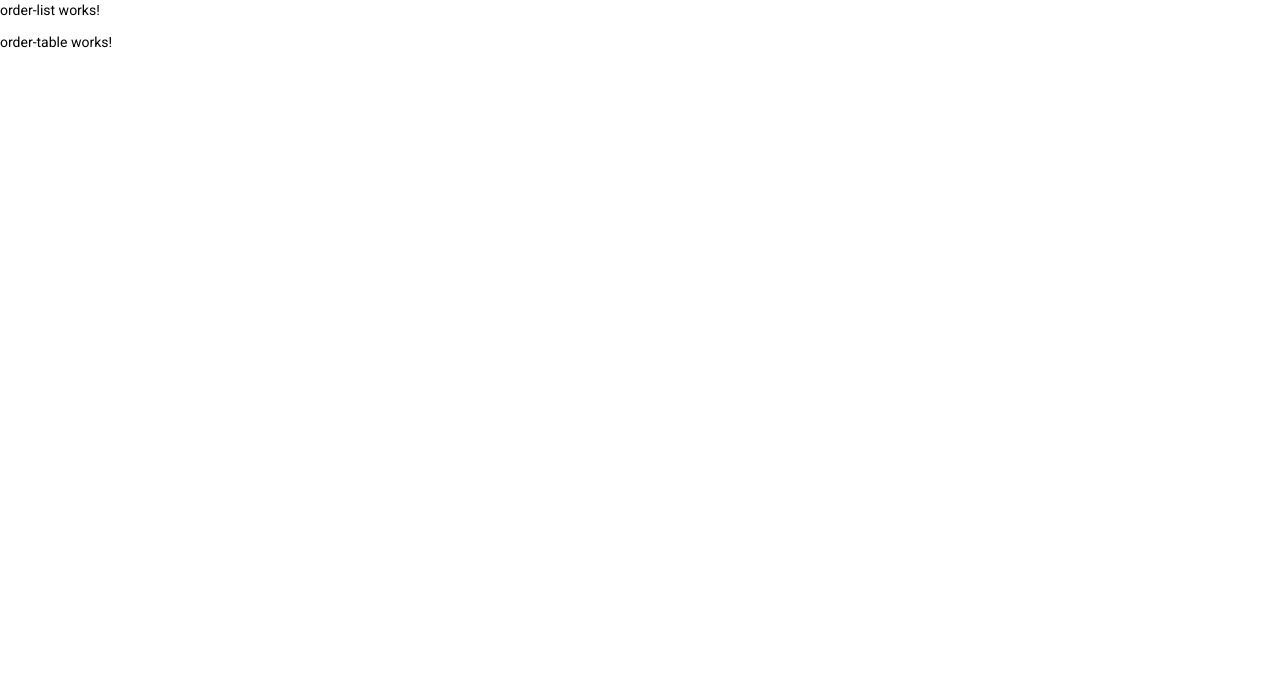
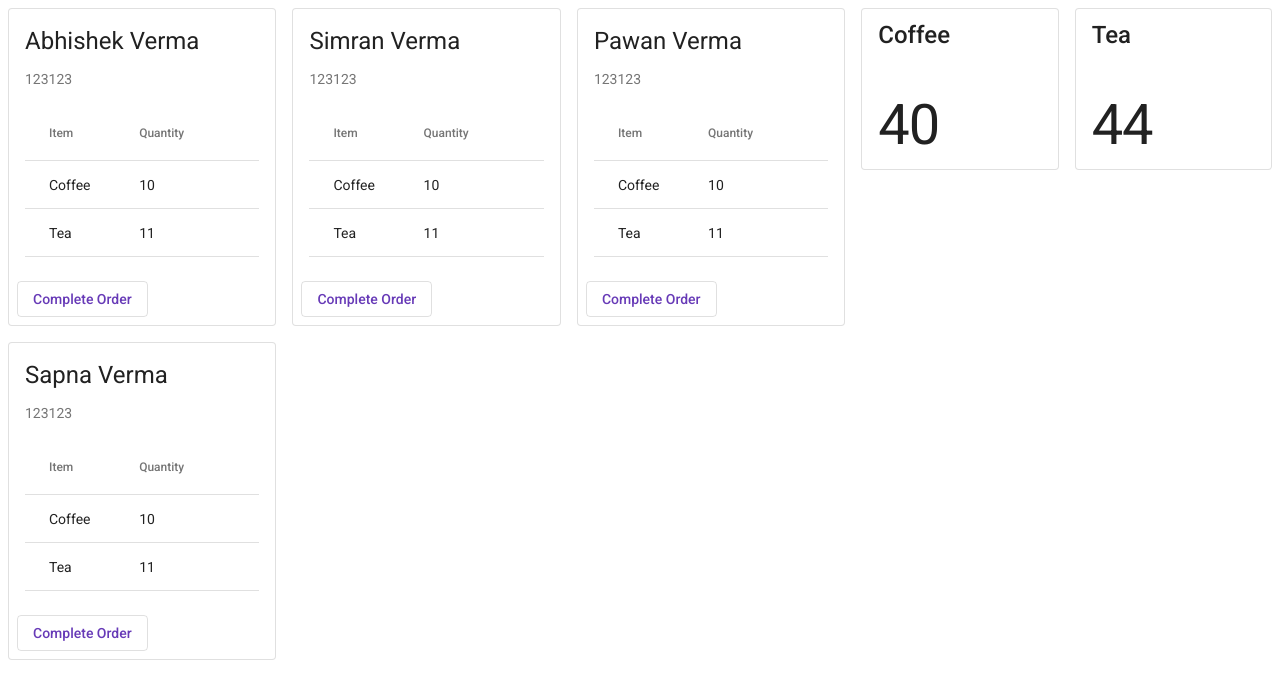
Before and after one commit to mrcreatist/orders-ui, an Angular app: page /orders in a window 1280 px wide. Shown: the top 698 px of the page. Built offline with nearby package versions, Linux system fonts and the light colour scheme.

Commit message:
added orders working

```diff
--- a/src/app/orders/order-list/order-list.component.html
+++ b/src/app/orders/order-list/order-list.component.html
@@ -1 +1,7 @@
-<p>order-list works!</p>
+<mat-card class="mat-elevation-z0">
+    <mat-card-title>{{item}}</mat-card-title>
+    <!-- <mat-card-subtitle>{{name}}</mat-card-subtitle> -->
+    <mat-card-content>
+        <h1 class="mat-display-3">{{quantity}}</h1>
+    </mat-card-content>
+</mat-card>
--- a/src/app/orders/order-list/order-list.component.scss
+++ b/src/app/orders/order-list/order-list.component.scss
@@ -0,0 +1,12 @@
+mat-card {
+    border: 1px solid rgba(0,0,0,.12);
+    width: auto;
+    margin: 0.5rem;
+    position: relative;
+    height: 8rem;
+
+    mat-card-content {
+        position: absolute;
+        bottom: 1rem;
+    }
+}
--- a/src/app/orders/order-list/order-list.component.ts
+++ b/src/app/orders/order-list/order-list.component.ts
@@ -1,4 +1,4 @@
-import { Component, OnInit } from '@angular/core';
+import { Component, OnInit, Input } from '@angular/core';
 
 @Component({
   selector: 'app-order-list',
@@ -6,6 +6,9 @@ import { Component, OnInit } from '@angular/core';
   styleUrls: ['./order-list.component.scss']
 })
 export class OrderListComponent implements OnInit {
+  @Input() item: string;
+  @Input() quantity: number;
+  @Input() name: string;
 
   constructor() { }
 
--- a/src/app/orders/order-table/order-table.component.html
+++ b/src/app/orders/order-table/order-table.component.html
@@ -1 +1,32 @@
-<p>order-table works!</p>
+<mat-card class="mat-elevation-z0" [ngStyle]="{'opacity': data.active ? '1' : '0.2'}">
+    <mat-card-title>
+        <h1>{{data.name}}</h1>
+    </mat-card-title>
+    <mat-card-subtitle>{{data.order_id}}</mat-card-subtitle>
+    <mat-card-content [ngStyle]="{'text-decoration': data.active ? 'none' : 'line-through'}">
+        <table mat-table [dataSource]="data.data">
+
+            <ng-container matColumnDef="item">
+                <th mat-header-cell *matHeaderCellDef> Item </th>
+                <td mat-cell *matCellDef="let element"> {{element.item}} </td>
+            </ng-container>
+
+            <ng-container matColumnDef="quantity">
+                <th mat-header-cell *matHeaderCellDef> Quantity </th>
+                <td mat-cell *matCellDef="let element"> {{element.quantity}} </td>
+            </ng-container>
+
+            <ng-container matColumnDef="status">
+                <th mat-header-cell *matHeaderCellDef> Status </th>
+                <td mat-cell *matCellDef="let element">
+                    <button mat-stroked-button color="primary" (click)="complete()">done</button> </td>
+            </ng-container>
+
+            <tr mat-header-row *matHeaderRowDef="displayedColumns"></tr>
+            <tr mat-row *matRowDef="let row; columns: displayedColumns;"></tr>
+        </table>
+    </mat-card-content>
+    <mat-card-actions>
+        <button mat-stroked-button color="primary" (click)="complete(data.order_id)">Complete Order</button>
+    </mat-card-actions>
+</mat-card>
--- a/src/app/orders/order-table/order-table.component.scss
+++ b/src/app/orders/order-table/order-table.component.scss
@@ -0,0 +1,8 @@
+table {
+  width: 100%;
+}
+
+mat-card {
+  border: 1px solid rgba(0,0,0,.12);
+  margin: 0.5rem;
+}
--- a/src/app/orders/order-table/order-table.component.ts
+++ b/src/app/orders/order-table/order-table.component.ts
@@ -1,15 +1,24 @@
-import { Component, OnInit } from '@angular/core';
+import { Component, OnInit, Input, EventEmitter, Output } from '@angular/core';
 
 @Component({
   selector: 'app-order-table',
   templateUrl: './order-table.component.html',
   styleUrls: ['./order-table.component.scss']
 })
+
 export class OrderTableComponent implements OnInit {
+  @Input() data: any;
+  @Output() marked = new EventEmitter<any>();
+
+  displayedColumns: string[] = ['item', 'quantity'];
 
   constructor() { }
 
   ngOnInit(): void {
   }
 
+  complete(id: string) {
+    this.marked.emit({ data: this.data });
+  }
+
 }
--- a/src/app/orders/orders.component.html
+++ b/src/app/orders/orders.component.html
@@ -1,8 +1,8 @@
 <div class="order-container">
     <div class="order-list">
-        <app-order-list></app-order-list>
+        <app-order-table *ngFor="let order of orders" [data]="order" (marked)="orderMarked($event)"></app-order-table>
     </div>
     <div class="item-table">
-        <app-order-table></app-order-table>
+        <app-order-list *ngFor="let item of items" [item]="item.name" [quantity]="item.quantity"></app-order-list>
     </div>
 </div>
--- a/src/app/orders/orders.component.scss
+++ b/src/app/orders/orders.component.scss
@@ -0,0 +1,15 @@
+.order-container {
+    display: grid;
+    grid-template-columns: 2fr 1fr;
+
+    .item-table {
+        display: grid;
+        grid-template-columns: 1fr 1fr;
+        height: fit-content;
+    }
+
+    .order-list {
+        display: grid;
+        grid-template-columns: 1fr 1fr 1fr;
+    }
+}
--- a/src/app/orders/orders.component.ts
+++ b/src/app/orders/orders.component.ts
@@ -1,6 +1,7 @@
 import { Component, OnInit } from '@angular/core';
 import { MatDialog } from '@angular/material/dialog';
 import { NewOrderComponent } from './new-order/new-order.component';
+import { SocketService } from '../socket.service';
 
 @Component({
   selector: 'app-orders',
@@ -9,12 +10,99 @@ import { NewOrderComponent } from './new-order/new-order.component';
 })
 export class OrdersComponent implements OnInit {
 
+  orders: any = [];
+  items: any = [];
+
   constructor(
-    public dialog: MatDialog
+    public dialog: MatDialog,
+    private socket: SocketService
   ) { }
 
   ngOnInit(): void {
     // this.openDialog();
+    this.orders = [
+      {
+        name: 'Abhishek Verma',
+        active: true,
+        order_id: '123123',
+        data: [
+          {
+            item: 'Coffee',
+            quantity: 10
+          },
+          {
+            item: 'Tea',
+            quantity: 11
+          }
+        ]
+      },
+      {
+        name: 'Simran Verma',
+        active: true,
+        order_id: '123123',
+        data: [
+          {
+            item: 'Coffee',
+            quantity: 10
+          },
+          {
+            item: 'Tea',
+            quantity: 11
+          }
+        ]
+      },
+      {
+        name: 'Pawan Verma',
+        active: true,
+        order_id: '123123',
+        data: [
+          {
+            item: 'Coffee',
+            quantity: 10
+          },
+          {
+            item: 'Tea',
+            quantity: 11
+          }
+        ]
+      },
+      {
+        name: 'Sapna Verma',
+        active: true,
+        order_id: '123123',
+        data: [
+          {
+            item: 'Coffee',
+            quantity: 10
+          },
+          {
+            item: 'Tea',
+            quantity: 11
+          }
+        ]
+      }
+    ];
+
+    this.activeItems();
+  }
+
+  activeItems() {
+    this.items = [];
+    this.orders.forEach((x: any) => {
+      if (x.active) {
+        x.data.forEach((y: any) => {
+          let itemFind = this.items.filter((i: any) => i.name === y.item)[0];
+          if (itemFind) {
+            itemFind.quantity += y.quantity;
+          } else {
+            this.items.push({
+              name: y.item,
+              quantity: y.quantity
+            });
+          }
+        });
+      }
+    });
   }
 
   openDialog() {
@@ -27,4 +115,12 @@ export class OrdersComponent implements OnInit {
     });
   }
 
+  orderMarked(event: any) {
+    let index = this.orders.indexOf(event.data);
+    let item = this.orders.splice(index, 1)[0];
+    item.active = false;
+    this.orders.push(item);
+    this.activeItems();
+  }
+
 }
```
